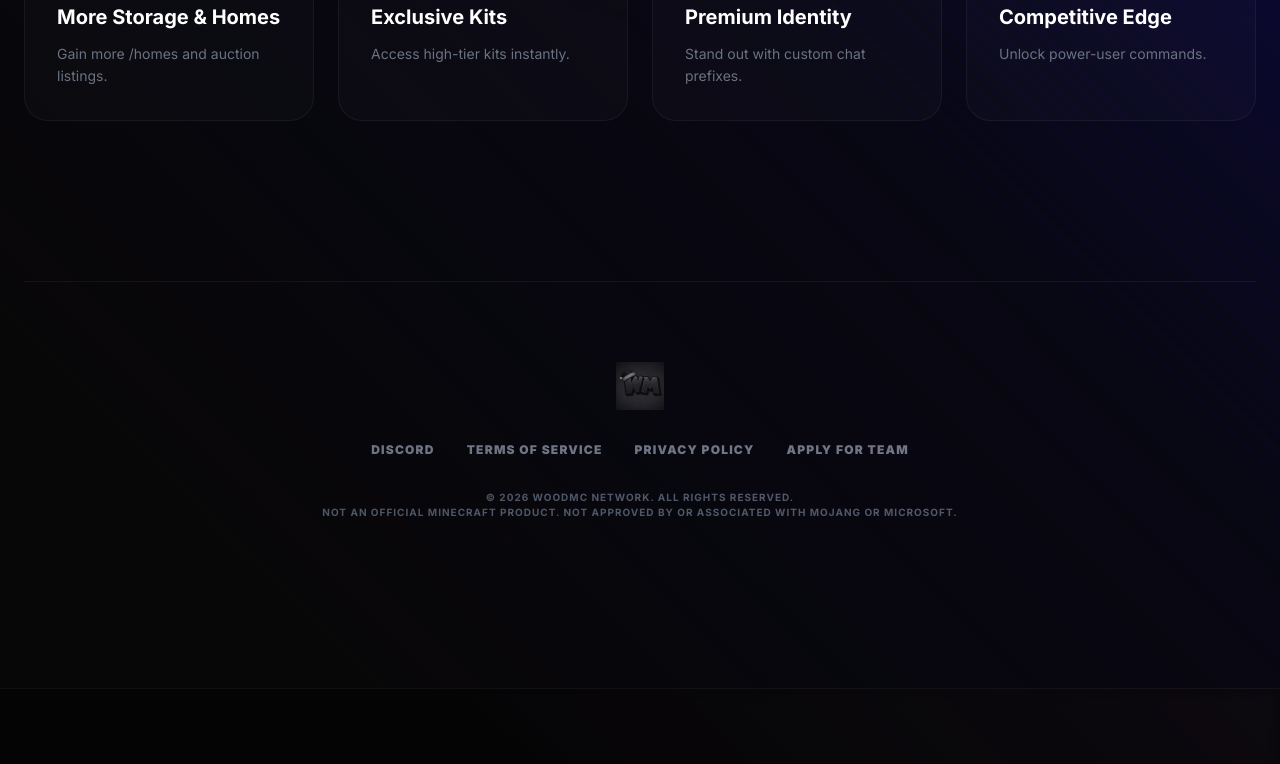
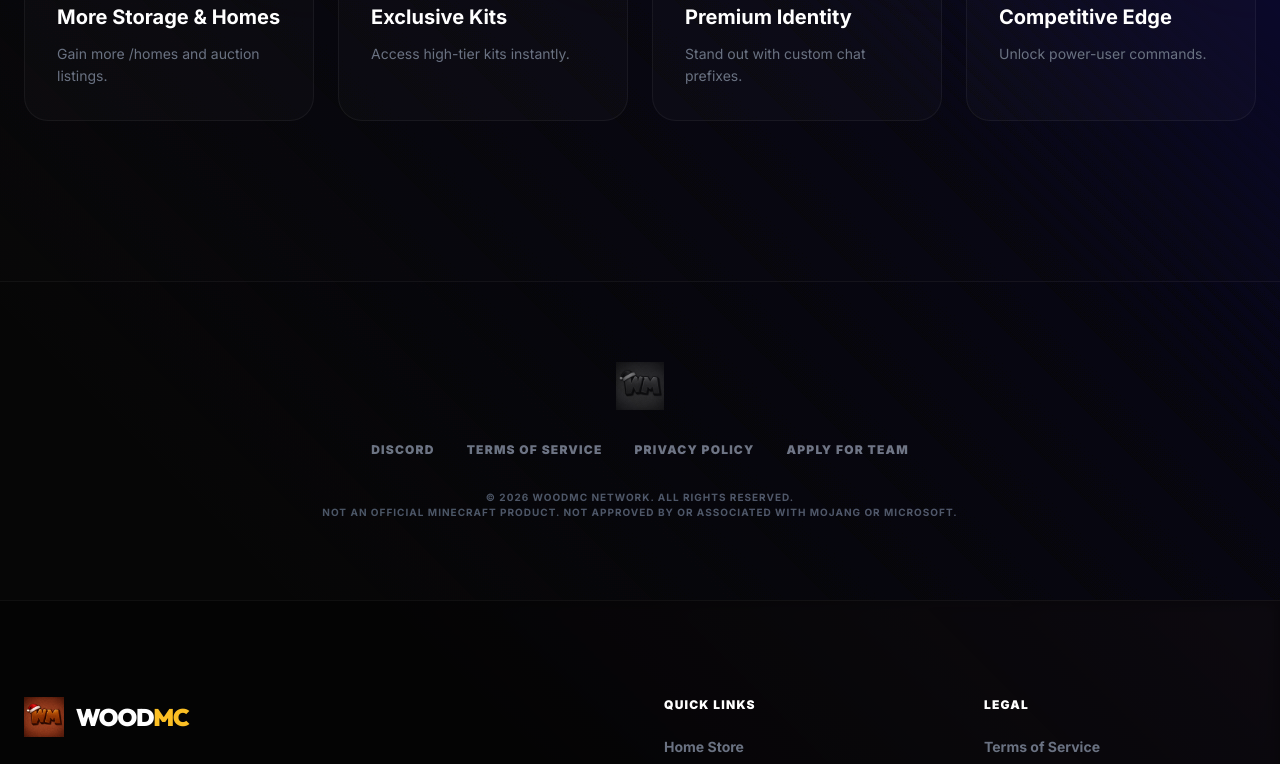
Before and after one commit to ARTIILK/web-store-mc, a React (Vite) app: page / in a window 1280 px wide. Shown: the part 4059-4823 px from the top of the page. Built offline with nearby package versions, Linux system fonts and the light colour scheme.

Commit message:
Your commit message here

```diff
--- a/src/pages/Store.tsx
+++ b/src/pages/Store.tsx
@@ -89,7 +89,7 @@ export default function Store() {
             </section>
 
             {/* Main Content */}
-            <div className="pb-32 px-6 max-w-7xl mx-auto space-y-40">
+            <div className="px-6 max-w-7xl mx-auto space-y-40">
                 {categories.map((category, idx) => (
                     <section key={category} id={category.toLowerCase()} className="scroll-mt-32">
                         <div className="flex flex-col md:flex-row md:items-end justify-between gap-6 mb-16 px-2">
@@ -165,9 +165,10 @@ export default function Store() {
                         ))}
                     </div>
                 </section>
+            </div>
 
-                {/* Footer Section */}
-                <footer className="pt-20 pb-10 border-t border-white/5 text-center">
+            <footer className="mt-40 pt-20 pb-20 border-t border-white/5 text-center bg-black/20">
+                <div className="max-w-7xl mx-auto px-6">
                     <img src="/logo/woodmc.png" alt="WoodMC" className="h-12 w-auto mx-auto mb-8 opacity-50 grayscale hover:grayscale-0 transition-all cursor-pointer" />
                     <div className="flex justify-center gap-8 mb-8 text-xs font-black uppercase tracking-widest text-gray-500">
                         <a href="#" className="hover:text-white transition-colors">Discord</a>
@@ -179,8 +180,8 @@ export default function Store() {
                         &copy; 2026 WoodMC Network. All Rights Reserved. <br />
                         Not an official Minecraft product. Not approved by or associated with Mojang or Microsoft.
                     </p>
-                </footer>
-            </div>
+                </div>
+            </footer>
 
             <ProductModal
                 product={selectedProduct}
@@ -202,6 +203,6 @@ export default function Store() {
                     </motion.button>
                 )}
             </AnimatePresence>
-        </div>
+        </div >
     );
 }
```
